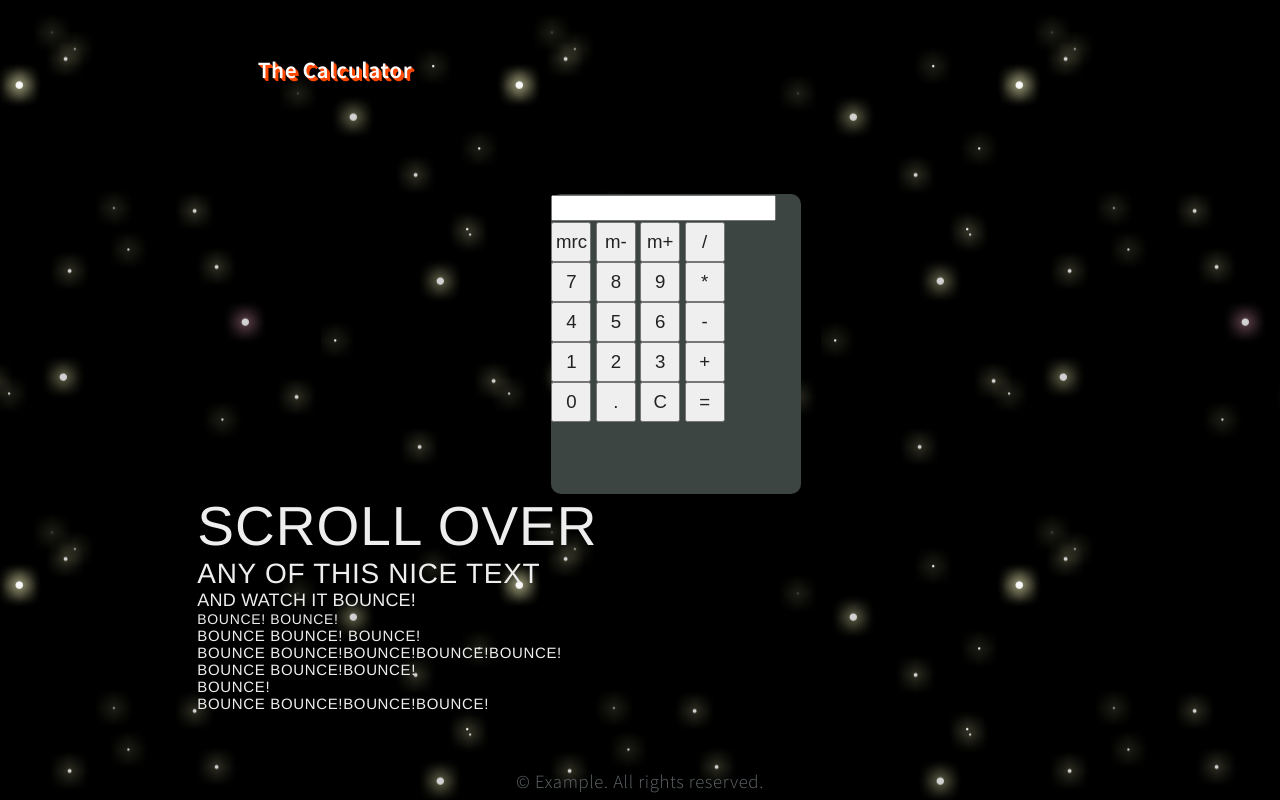
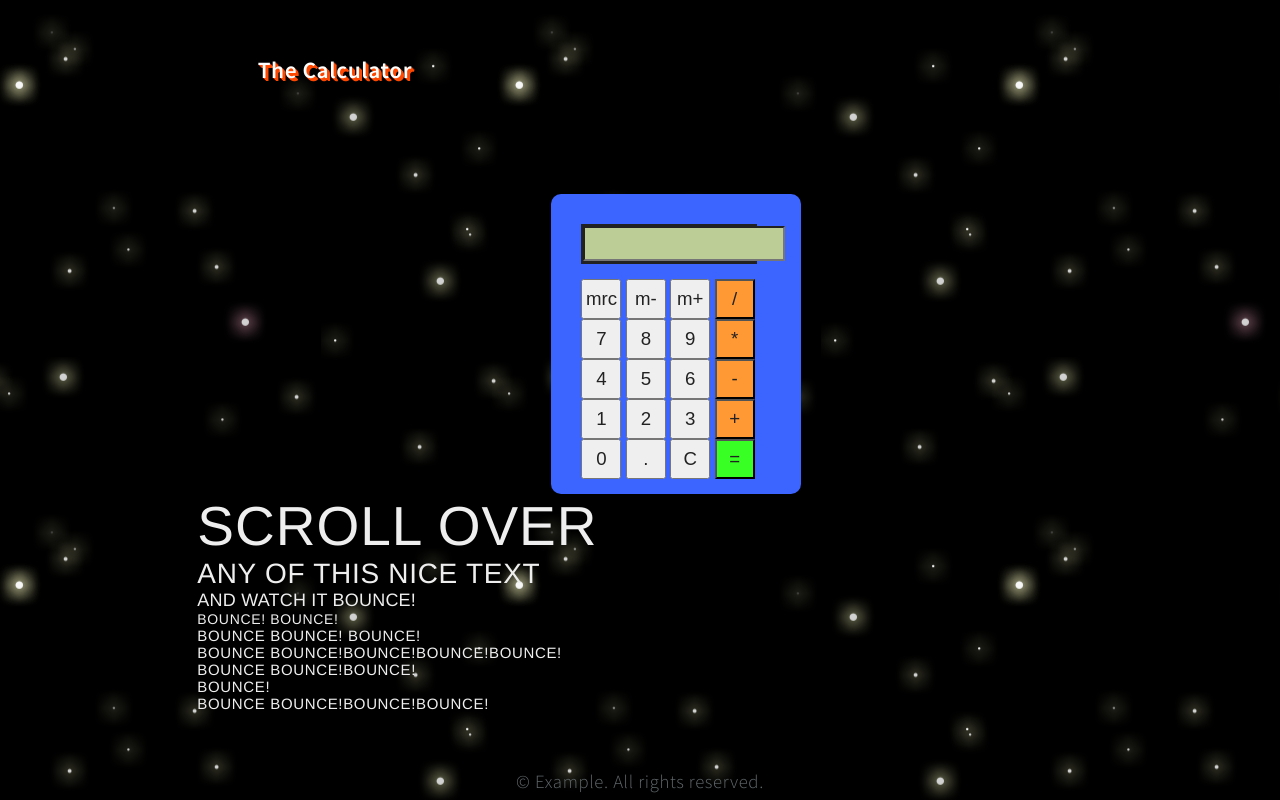
Before and after one commit to broonzy/ARIA_CA2, a PHP site: page / in a window 1280 px wide. Run offline with PHP 8.4, Linux system fonts and the light colour scheme; some libraries are stand-ins or nearby versions.

Commit message:
added css for calculator

```diff
--- a/css/calculator.css
+++ b/css/calculator.css
@@ -4,9 +4,10 @@ body
 }
 .box
 {
-    background-color:#3d4543;
+    background-color: #3c64ff;
     height:300px;
     width:250px;
+    padding:30px;
     border-radius:10px;
     position:relative;
     top:80px;
@@ -17,5 +18,112 @@ body
 {
     width:40px;
     height:40px;
+}
 
+.button_sml_pink
+{
+    width:40px;
+    height:40px;
+    background-color:#ff4561;
 }
+
+.button_sml_orange
+{
+    width:40px;
+    height:40px;
+    background-color:#FF9933;
+}
+
+.button_sml_green
+{
+    width:40px;
+    height:40px;
+    background-color: #38ff24;
+}
+
+.display
+{
+    background-color:#222;
+    width:176px;
+    position:relative;
+
+    height:40px;
+}
+.display input
+{
+    position:relative;
+    left:2px;
+    top:2px;
+    height:35px;
+    color:black;
+    background-color:#bccd95;
+    font-size:21px;
+    text-align:right;
+}
+
+.keys
+{
+    position:relative;
+    top:15px;
+}
+.button
+{
+    width:40px;
+    height:30px;
+    border:none;
+    border-radius:8px;
+    margin-left:17px;
+    cursor:pointer;
+    border-top:2px solid transparent;
+}
+.button.gray
+{
+    color:white;
+    background-color:#6f6f6f;
+    border-bottom:black 2px solid;
+    border-top:2px #6f6f6f solid;
+}
+.button.pink
+{
+    color:black;
+    background-color:#ff4561;
+    border-bottom:black 2px solid;
+}
+.button.black
+{
+    color:white;
+    background-color:#303030;
+    border-bottom:black 2px solid;
+    border-top:2px #303030 solid;
+}
+.button.orange
+{
+    color:black;
+    background-color:#FF9933;
+    border-bottom:black 2px solid;
+    border-top:2px #FF9933 solid;
+}
+.gray:active
+{
+    border-top:black 2px solid;
+    border-bottom:2px #6f6f6f solid;
+}
+.pink:active
+{
+    border-top:black 2px solid;
+    border-bottom:#ff4561 2px solid;
+}
+.black:active
+{
+    border-top:black 2px solid;
+    border-bottom:#303030 2px solid;
+}
+.orange:active
+{
+    border-top:black 2px solid;
+    border-bottom:#FF9933 2px solid;
+}
+p
+{
+    line-height:10px;
+}
--- a/index.html
+++ b/index.html
@@ -57,7 +57,7 @@
                         <div class="12u">
 
                             <div class="box">
-                                <div class="display"><input type="text" readonly size="18" id="d"></div>
+                                <div class="display"><input type="text" readonly size="14" id="d"></div>
                                 <div class="keys">
                                     <p><input type="button" class="button_sml"
                                         value="mrc" onclick='c("Created....................")'>
@@ -65,7 +65,7 @@
                                         value="m-" onclick='c("...............by............")'>
                                         <input type="button" class="button_sml"
                                         value="m+" onclick='c(".....................Anoop")'>
-                                        <input type="button" class="button_sml"
+                                        <input type="button" class="button_sml_orange"
                                         value="/" onclick='v("/")'></p>
                                     <p><input type="button" class="button_sml"
                                        value="7" onclick='v("7")'>
@@ -73,7 +73,7 @@
                                        value="8" onclick='v("8")'>
                                         <input type="button" class="button_sml"
                                         value="9" onclick='v("9")'>
-                                        <input type="button" class="button_sml"
+                                        <input type="button" class="button_sml_orange"
                                         value="*" onclick='v("*")'></p>
                                     <p><input type="button" class="button_sml"
                                         value="4" onclick='v("4")'>
@@ -81,7 +81,7 @@
                                         value="5" onclick='v("5")'>
                                         <input type="button" class="button_sml"
                                         value="6" onclick='v("6")'>
-                                        <input type="button" class="button_sml"
+                                        <input type="button" class="button_sml_orange"
                                         value="-" onclick='v("-")'></p>
                                     <p><input type="button" class="button_sml"
                                         value="1" onclick='v("1")'>
@@ -89,7 +89,7 @@
                                         value="2" onclick='v("2")'>
                                         <input type="button" class="button_sml"
                                         value="3" onclick='v("3")'>
-                                        <input type="button" class="button_sml"
+                                        <input type="button" class="button_sml_orange"
                                         value="+" onclick='v("+")'></p>
                                     <p><input type="button" class="button_sml"
                                          value="0" onclick='v("0")'>
@@ -97,7 +97,7 @@
                                         value="." onclick='v(".")'>
                                         <input type="button" class="button_sml"
                                         value="C" onclick='c("")'>
-                                        <input type="button" class="button_sml"
+                                        <input type="button" class="button_sml_green"
                                          value="=" onclick='e()'></p>
                                 </div>
                             </div>
```
Also changed, not shown: README.md.
